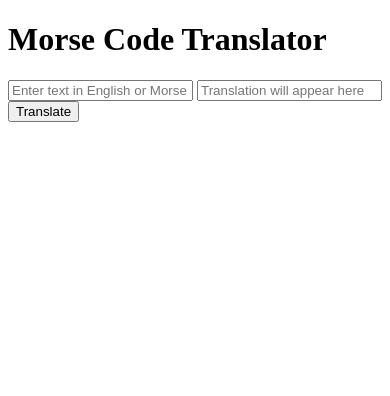
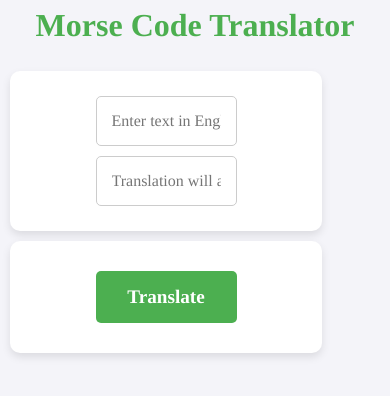
Before and after one commit to James-Nemeth/Morse-Code-Translator, a plain HTML site: page index.html in a window 390 px wide. Drawn offline with Linux system fonts and the light colour scheme.

Commit message:
Basic styling for input and buttons

```diff
--- a/index.html
+++ b/index.html
@@ -6,6 +6,9 @@
     <link rel="stylesheet" href="./styles.css">
     <script src="./script.js" type="module" defer></script>
     <title>Morse Code Translator</title>
+    <link rel="preconnect" href="https://fonts.googleapis.com">
+    <link rel="preconnect" href="https://fonts.gstatic.com" crossorigin>
+    <link href="https://fonts.googleapis.com/css2?family=Tinos:ital,wght@0,400;0,700;1,400;1,700&display=swap" rel="stylesheet">
 </head>
 <body>
     <h1>Morse Code Translator</h1>
--- /dev/null
+++ b/styles.scss
@@ -0,0 +1,102 @@
+// Variables for consistent styling
+$font-family: 'Arial', sans-serif;
+$primary-color: #4CAF50;
+$secondary-color: #ffffff;
+$background-color: #f4f4f9;
+$error-color: #e74c3c;
+$input-border: #ccc;
+$button-hover: darken($primary-color, 10%);
+
+* {
+    margin: 0;
+    padding: 0;
+    box-sizing: border-box;
+    font-family: 'tinos', 'Courier New', Courier, monospace;
+}
+
+// Global styles
+body {
+  font-family: $font-family;
+  margin: 0;
+  padding: 0;
+  background-color: $background-color;
+  color: #333;
+  text-align: center;
+  line-height: 1.6;
+}
+
+h1 {
+  font-size: 3rem;
+  margin-bottom: 20px;
+  color: $primary-color;
+}
+
+// Container for inputs and buttons
+div {
+  margin: 20px auto;
+  width: 80%;
+  padding: 20px;
+  background: $secondary-color;
+  box-shadow: 0 4px 8px rgba(0, 0, 0, 0.1);
+  border-radius: 10px;
+}
+
+input {
+  display: block;
+  margin: 10px auto;
+  padding: 15px;
+  width: 90%;
+  font-size: 1rem;
+  border: 1px solid $input-border;
+  border-radius: 5px;
+  outline: none;
+  transition: border-color 0.3s ease-in-out;
+
+  &:focus {
+    border-color: $primary-color;
+  }
+}
+
+button {
+  margin: 15px auto;
+  padding: 15px 30px;
+  font-size: 1.2rem;
+  font-weight: bold;
+  color: $secondary-color;
+  background-color: $primary-color;
+  border: none;
+  border-radius: 5px;
+  cursor: pointer;
+  transition: background-color 0.3s ease-in-out, transform 0.2s ease;
+
+  &:hover {
+    background-color: $button-hover;
+    transform: scale(1.05);
+  }
+}
+
+h4 {
+  color: $error-color;
+  font-size: 1rem;
+  margin-top: 15px;
+}
+
+// Responsive design for smaller screens
+@media (max-width: 768px) {
+  body {
+    font-size: 0.9rem;
+  }
+
+  h1 {
+    font-size: 2rem;
+  }
+
+  div {
+    margin: 10px;
+    padding: 15px;
+  }
+
+  input, button {
+    width: 50%;
+  }
+}
```
Also changed, not shown: styles.css, 1 other file.
